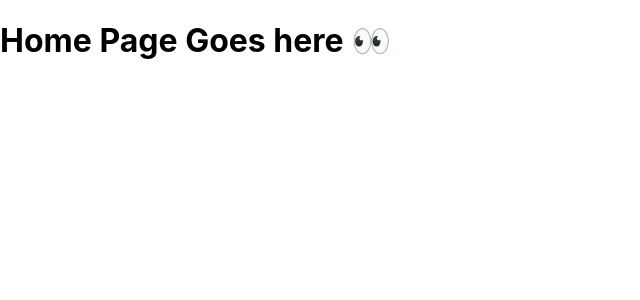
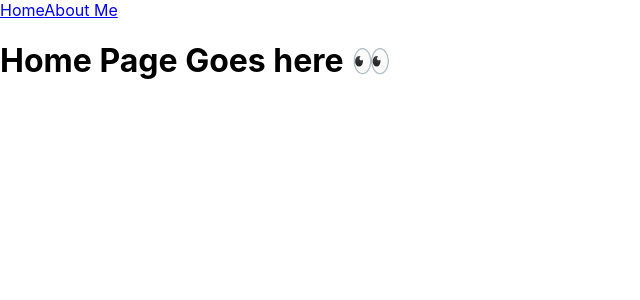
Before and after one commit to sheenasany/portfolio, a React (Create React App) app in the folder client/: page / in a window 1280 px wide. Shown: the top 300 px of the page, without its empty margins (0-640 px from the left). Built offline with nearby package versions, Linux system fonts and the light colour scheme.

Commit message:
Added NavBar component and Home/About Me links

```diff
--- a/client/src/Components/App.js
+++ b/client/src/Components/App.js
@@ -2,12 +2,14 @@
 import {Routes, Route} from "react-router-dom";
 import About from "./About";
 import Home from "./Home";
+import NavBar from "./NavBar";
 
 function App() {
 
 
   return (
     <div className="App">
+      <NavBar />
       <Routes>
         <Route path="/" element={<Home />}/>
         <Route path="/about" element={<About />}/>
--- /dev/null
+++ b/client/src/Components/NavBar.js
@@ -0,0 +1,12 @@
+import {Link} from "react-router-dom"
+
+function NavBar() {
+    return(
+        <div>
+            <Link to="/">Home</Link>
+            <Link to="/about">About Me</Link>
+        </div>
+    )
+}
+
+export default NavBar
```
